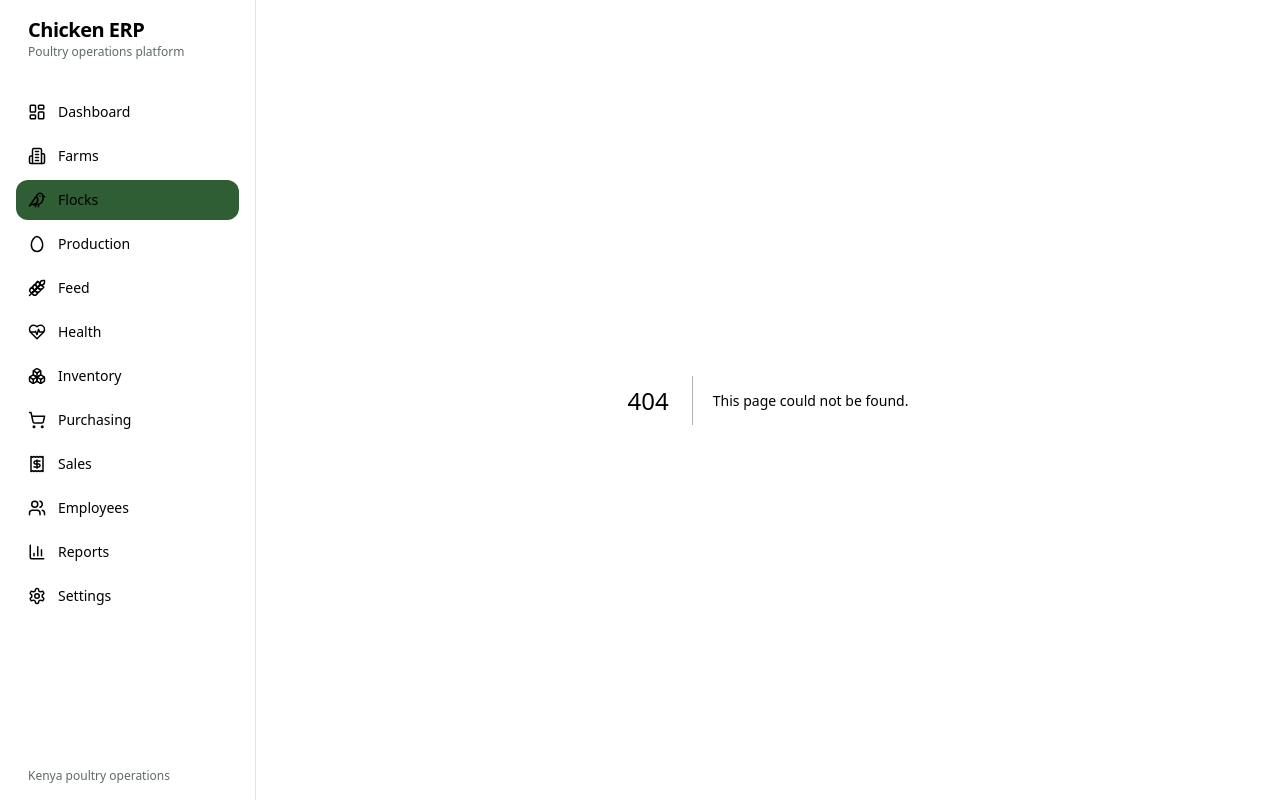
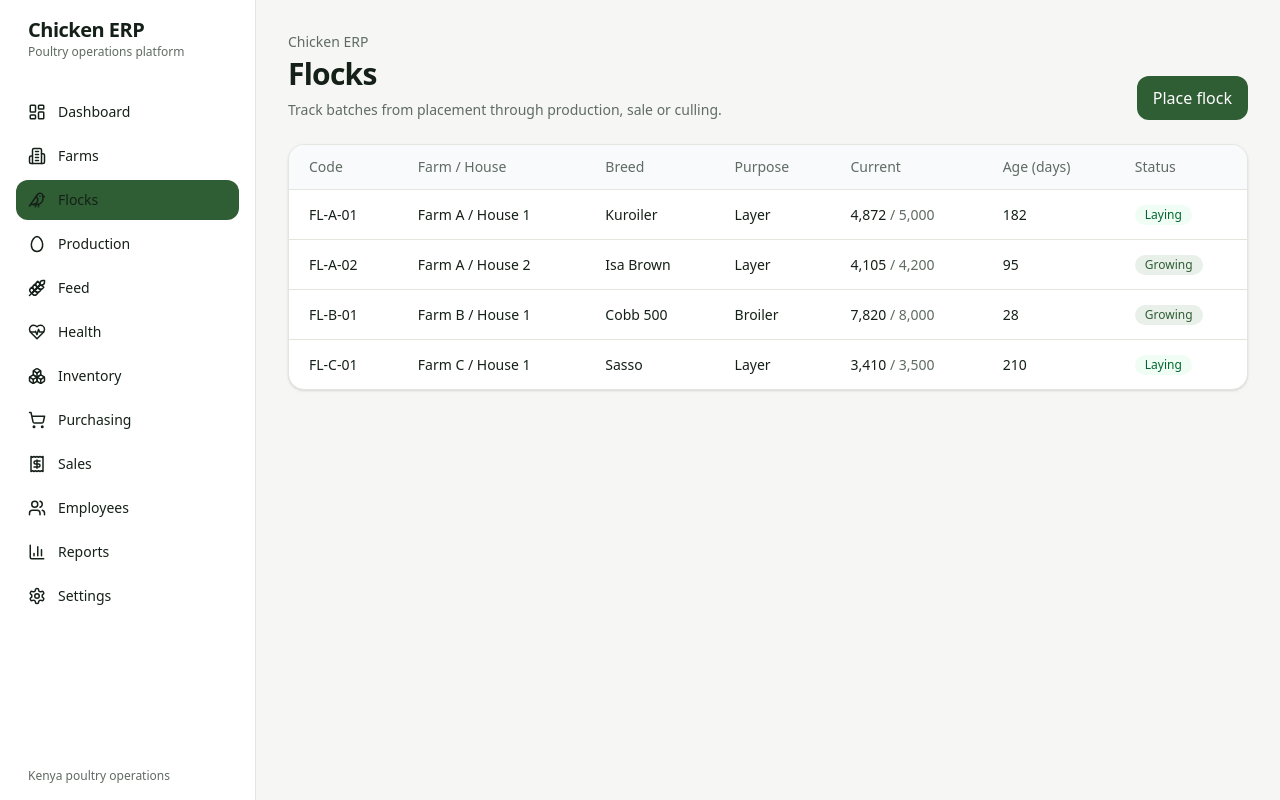
Before and after one commit to Mesharl/chicken-erp, a Next.js app: page /flocks in a window 1280 px wide. Before the commit this address had no page. Built offline with nearby package versions, Linux system fonts and the light colour scheme.

Commit message:
Add flocks page

```diff
--- /dev/null
+++ b/src/app/flocks/page.tsx
@@ -0,0 +1,60 @@
+import { PageHeader } from "@/components/page-header";
+import { Badge } from "@/components/badge";
+import { flocks } from "@/lib/mock-data";
+
+export default function FlocksPage() {
+  return (
+    <div className="p-5 md:p-8">
+      <PageHeader
+        title="Flocks"
+        description="Track batches from placement through production, sale or culling."
+        action={
+          <button
+            type="button"
+            className="rounded-xl bg-[var(--accent)] px-4 py-2.5 text-sm font-semibold text-white"
+          >
+            Place flock
+          </button>
+        }
+      />
+
+      <div className="overflow-hidden rounded-2xl border border-[var(--border)] bg-white shadow-sm">
+        <div className="overflow-x-auto">
+          <table className="w-full min-w-[720px] text-left text-sm">
+            <thead className="bg-slate-50 text-[var(--muted)]">
+              <tr>
+                <th className="px-5 py-3 font-medium">Code</th>
+                <th className="px-5 py-3 font-medium">Farm / House</th>
+                <th className="px-5 py-3 font-medium">Breed</th>
+                <th className="px-5 py-3 font-medium">Purpose</th>
+                <th className="px-5 py-3 font-medium">Current</th>
+                <th className="px-5 py-3 font-medium">Age (days)</th>
+                <th className="px-5 py-3 font-medium">Status</th>
+              </tr>
+            </thead>
+            <tbody>
+              {flocks.map((f) => (
+                <tr key={f.id} className="border-t border-[var(--border)]">
+                  <td className="px-5 py-3.5 font-medium">{f.code}</td>
+                  <td className="px-5 py-3.5">
+                    {f.farm} / {f.house}
+                  </td>
+                  <td className="px-5 py-3.5">{f.breed}</td>
+                  <td className="px-5 py-3.5">{f.purpose}</td>
+                  <td className="px-5 py-3.5">
+                    {f.current.toLocaleString()}
+                    <span className="text-[var(--muted)]"> / {f.placed.toLocaleString()}</span>
+                  </td>
+                  <td className="px-5 py-3.5">{f.ageDays}</td>
+                  <td className="px-5 py-3.5">
+                    <Badge tone={f.status === "Laying" ? "success" : "accent"}>{f.status}</Badge>
+                  </td>
+                </tr>
+              ))}
+            </tbody>
+          </table>
+        </div>
+      </div>
+    </div>
+  );
+}
```
